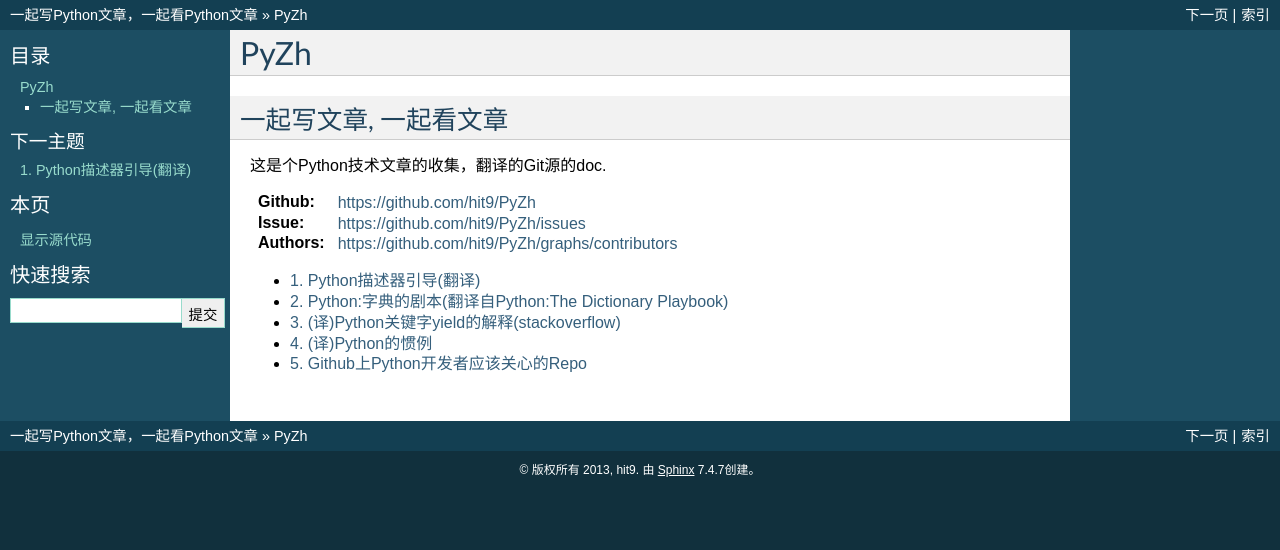
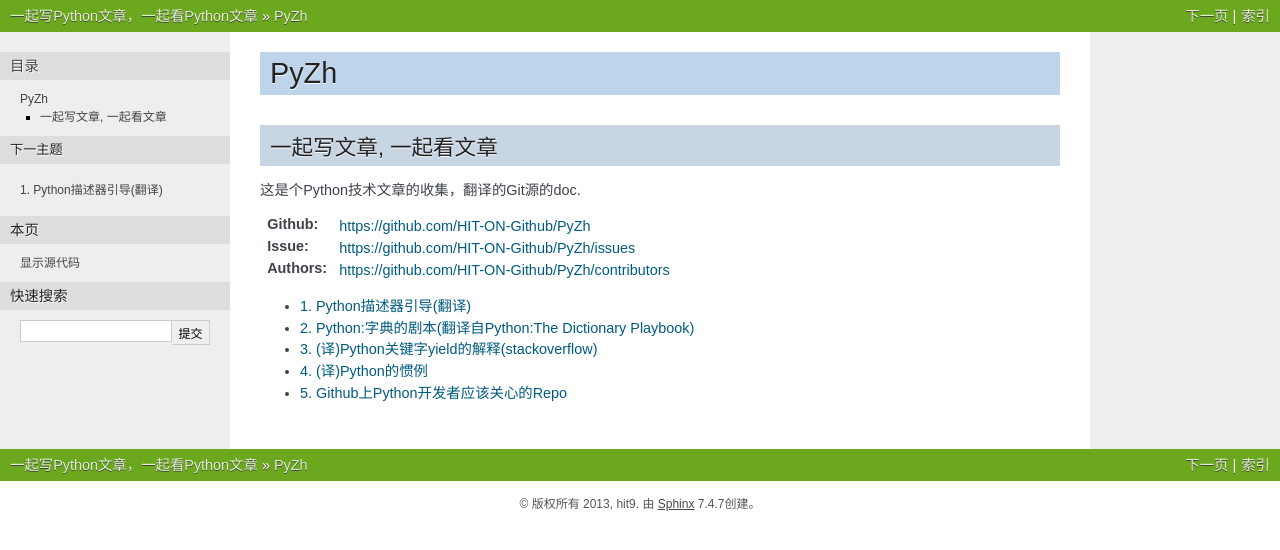
Before and after one commit to MrKiven/PyZh, a Sphinx documentation site: the page built from docs/index.rst, in a window 1280 px wide. Shown: the top 550 px of the page. Built offline with Sphinx 7.4.7, drawn with Linux system fonts in a browser that asks for light colours; comment, search, counter and statistics services are not loaded.

Commit message:
use theme nature, change the repo http site url

```diff
--- a/docs/_themes/default_theme/layout.html
+++ /dev/null
@@ -1,15 +0,0 @@
-{#
-    default/layout.html
-    ~~~~~~~~~~~~~~~~~~~
-
-    Sphinx layout template for the default theme.
-
-    :copyright: Copyright 2007-2011 by the Sphinx team, see AUTHORS.
-    :license: BSD, see LICENSE for details.
-#}
-{% extends "basic/layout.html" %}
-
-
-{% if theme_collapsiblesidebar|tobool %}
-{% set script_files = script_files + ['_static/sidebar.js'] %}
-{% endif %}
--- a/docs/_themes/default_theme/static/default.css_t
+++ /dev/null
@@ -1,310 +0,0 @@
-/*
- * default.css_t
- * ~~~~~~~~~~~~~
- *
- * Sphinx stylesheet -- default theme.
- *
- * :copyright: Copyright 2007-2011 by the Sphinx team, see AUTHORS.
- * :license: BSD, see LICENSE for details.
- *
- */
-
-@import url("basic.css");
-
-/* -- page layout ----------------------------------------------------------- */
-
-body {
-    font-family: {{ theme_bodyfont }};
-    font-size: 100%;
-    background-color: {{ theme_footerbgcolor }};
-    color: #000;
-    margin: 0;
-    padding: 0;
-}
-
-div.document {
-    background-color: {{ theme_sidebarbgcolor }};
-}
-
-div.documentwrapper {
-    float: left;
-    width: 100%;
-}
-
-div.bodywrapper {
-    margin: 0 0 0 {{ theme_sidebarwidth|toint }}px;
-}
-
-div.body {
-    background-color: {{ theme_bgcolor }};
-    color: {{ theme_textcolor }};
-    padding: 0 20px 30px 20px;
-}
-
-{%- if theme_rightsidebar|tobool %}
-div.bodywrapper {
-    margin: 0 {{ theme_sidebarwidth|toint }}px 0 0;
-}
-{%- endif %}
-
-div.footer {
-    color: {{ theme_footertextcolor }};
-    width: 100%;
-    padding: 9px 0 9px 0;
-    text-align: center;
-    font-size: 75%;
-}
-
-div.footer a {
-    color: {{ theme_footertextcolor }};
-    text-decoration: underline;
-}
-
-div.related {
-    background-color: {{ theme_relbarbgcolor }};
-    line-height: 30px;
-    color: {{ theme_relbartextcolor }};
-}
-
-div.related a {
-    color: {{ theme_relbarlinkcolor }};
-}
-
-div.sphinxsidebar {
-    {%- if theme_stickysidebar|tobool %}
-    top: 30px;
-    bottom: 0;
-    margin: 0;
-    position: fixed;
-    overflow: auto;
-    height: auto;
-    {%- endif %}
-    {%- if theme_rightsidebar|tobool %}
-    float: right;
-    {%- if theme_stickysidebar|tobool %}
-    right: 0;
-    {%- endif %}
-    {%- endif %}
-}
-
-{%- if theme_stickysidebar|tobool %}
-/* this is nice, but it it leads to hidden headings when jumping
-   to an anchor */
-/*
-div.related {
-    position: fixed;
-}
-
-div.documentwrapper {
-    margin-top: 30px;
-}
-*/
-{%- endif %}
-
-div.sphinxsidebar h3 {
-    font-family: {{ theme_headfont }};
-    color: {{ theme_sidebartextcolor }};
-    font-size: 1.4em;
-    font-weight: normal;
-    margin: 0;
-    padding: 0;
-}
-
-div.sphinxsidebar h3 a {
-    color: {{ theme_sidebartextcolor }};
-}
-
-div.sphinxsidebar h4 {
-    font-family: {{ theme_headfont }};
-    color: {{ theme_sidebartextcolor }};
-    font-size: 1.3em;
-    font-weight: normal;
-    margin: 5px 0 0 0;
-    padding: 0;
-}
-
-div.sphinxsidebar p {
-    color: {{ theme_sidebartextcolor }};
-}
-
-div.sphinxsidebar p.topless {
-    margin: 5px 10px 10px 10px;
-}
-
-div.sphinxsidebar ul {
-    margin: 10px;
-    padding: 0;
-    color: {{ theme_sidebartextcolor }};
-}
-
-div.sphinxsidebar a {
-    color: {{ theme_sidebarlinkcolor }};
-}
-
-div.sphinxsidebar input {
-    border: 1px solid {{ theme_sidebarlinkcolor }};
-    font-family: sans-serif;
-    font-size: 1em;
-}
-
-{% if theme_collapsiblesidebar|tobool %}
-/* for collapsible sidebar */
-div#sidebarbutton {
-    background-color: {{ theme_sidebarbtncolor }};
-}
-{% endif %}
-
-/* -- hyperlink styles ------------------------------------------------------ */
-
-a {
-    color: {{ theme_linkcolor }};
-    text-decoration: none;
-}
-
-a:visited {
-    color: {{ theme_visitedlinkcolor }};
-    text-decoration: none;
-}
-
-a:hover {
-    text-decoration: underline;
-}
-
-{% if theme_externalrefs|tobool %}
-a.external {
-   text-decoration: none;
-   border-bottom: 1px dashed {{ theme_linkcolor }};
-}
-
-a.external:hover {
-   text-decoration: none;
-   border-bottom: none;
-}
-
-a.external:visited {
-    text-decoration: none;
-    border-bottom: 1px dashed {{ theme_visitedlinkcolor }};
-}
-{% endif %}
-
-/* -- body styles ----------------------------------------------------------- */
-
-div.body h1,
-div.body h2,
-div.body h3,
-div.body h4,
-div.body h5,
-div.body h6 {
-    font-family: {{ theme_headfont }};
-    background-color: {{ theme_headbgcolor }};
-    font-weight: normal;
-    color: {{ theme_headtextcolor }};
-    border-bottom: 1px solid #ccc;
-    margin: 20px -20px 10px -20px;
-    padding: 3px 0 3px 10px;
-}
-
-div.body h1 { margin-top: 0; font-size: 200%; }
-div.body h2 { font-size: 160%; }
-div.body h3 { font-size: 140%; }
-div.body h4 { font-size: 120%; }
-div.body h5 { font-size: 110%; }
-div.body h6 { font-size: 100%; }
-
-a.headerlink {
-    color: {{ theme_headlinkcolor }};
-    font-size: 0.8em;
-    padding: 0 4px 0 4px;
-    text-decoration: none;
-}
-
-a.headerlink:hover {
-    background-color: {{ theme_headlinkcolor }};
-    color: white;
-}
-
-div.body p, div.body dd, div.body li {
-    text-align: justify;
-    line-height: 130%;
-}
-
-div.admonition p.admonition-title + p {
-    display: inline;
-}
-
-div.admonition p {
-    margin-bottom: 5px;
-}
-
-div.admonition pre {
-    margin-bottom: 5px;
-}
-
-div.admonition ul, div.admonition ol {
-    margin-bottom: 5px;
-}
-
-div.note {
-    background-color: #eee;
-    border: 1px solid #ccc;
-}
-
-div.seealso {
-    background-color: #ffc;
-    border: 1px solid #ff6;
-}
-
-div.topic {
-    background-color: #eee;
-}
-
-div.warning {
-    background-color: #ffe4e4;
-    border: 1px solid #f66;
-}
-
-p.admonition-title {
-    display: inline;
-}
-
-p.admonition-title:after {
-    content: ":";
-}
-
-pre {
-    padding: 5px;
-    background-color: {{ theme_codebgcolor }};
-    color: {{ theme_codetextcolor }};
-    line-height: 120%;
-    border: 1px solid #ac9;
-    border-left: none;
-    border-right: none;
-}
-
-tt {
-    background-color: #ecf0f3;
-    padding: 0 1px 0 1px;
-    font-size: 0.95em;
-}
-
-th {
-    background-color: #ede;
-}
-
-.warning tt {
-    background: #efc2c2;
-}
-
-.note tt {
-    background: #d6d6d6;
-}
-
-.viewcode-back {
-    font-family: {{ theme_bodyfont }};
-}
-
-div.viewcode-block:target {
-    background-color: #f4debf;
-    border-top: 1px solid #ac9;
-    border-bottom: 1px solid #ac9;
-}
--- a/docs/_themes/default_theme/static/sidebar.js
+++ /dev/null
@@ -1,151 +0,0 @@
-/*
- * sidebar.js
- * ~~~~~~~~~~
- *
- * This script makes the Sphinx sidebar collapsible.
- *
- * .sphinxsidebar contains .sphinxsidebarwrapper.  This script adds
- * in .sphixsidebar, after .sphinxsidebarwrapper, the #sidebarbutton
- * used to collapse and expand the sidebar.
- *
- * When the sidebar is collapsed the .sphinxsidebarwrapper is hidden
- * and the width of the sidebar and the margin-left of the document
- * are decreased. When the sidebar is expanded the opposite happens.
- * This script saves a per-browser/per-session cookie used to
- * remember the position of the sidebar among the pages.
- * Once the browser is closed the cookie is deleted and the position
- * reset to the default (expanded).
- *
- * :copyright: Copyright 2007-2011 by the Sphinx team, see AUTHORS.
- * :license: BSD, see LICENSE for details.
- *
- */
-
-$(function() {
-  // global elements used by the functions.
-  // the 'sidebarbutton' element is defined as global after its
-  // creation, in the add_sidebar_button function
-  var bodywrapper = $('.bodywrapper');
-  var sidebar = $('.sphinxsidebar');
-  var sidebarwrapper = $('.sphinxsidebarwrapper');
-
-  // for some reason, the document has no sidebar; do not run into errors
-  if (!sidebar.length) return;
-
-  // original margin-left of the bodywrapper and width of the sidebar
-  // with the sidebar expanded
-  var bw_margin_expanded = bodywrapper.css('margin-left');
-  var ssb_width_expanded = sidebar.width();
-
-  // margin-left of the bodywrapper and width of the sidebar
-  // with the sidebar collapsed
-  var bw_margin_collapsed = '.8em';
-  var ssb_width_collapsed = '.8em';
-
-  // colors used by the current theme
-  var dark_color = $('.related').css('background-color');
-  var light_color = $('.document').css('background-color');
-
-  function sidebar_is_collapsed() {
-    return sidebarwrapper.is(':not(:visible)');
-  }
-
-  function toggle_sidebar() {
-    if (sidebar_is_collapsed())
-      expand_sidebar();
-    else
-      collapse_sidebar();
-  }
-
-  function collapse_sidebar() {
-    sidebarwrapper.hide();
-    sidebar.css('width', ssb_width_collapsed);
-    bodywrapper.css('margin-left', bw_margin_collapsed);
-    sidebarbutton.css({
-        'margin-left': '0',
-        'height': bodywrapper.height()
-    });
-    sidebarbutton.find('span').text('»');
-    sidebarbutton.attr('title', _('Expand sidebar'));
-    document.cookie = 'sidebar=collapsed';
-  }
-
-  function expand_sidebar() {
-    bodywrapper.css('margin-left', bw_margin_expanded);
-    sidebar.css('width', ssb_width_expanded);
-    sidebarwrapper.show();
-    sidebarbutton.css({
-        'margin-left': ssb_width_expanded-12,
-        'height': bodywrapper.height()
-    });
-    sidebarbutton.find('span').text('«');
-    sidebarbutton.attr('title', _('Collapse sidebar'));
-    document.cookie = 'sidebar=expanded';
-  }
-
-  function add_sidebar_button() {
-    sidebarwrapper.css({
-        'float': 'left',
-        'margin-right': '0',
-        'width': ssb_width_expanded - 28
-    });
-    // create the button
-    sidebar.append(
-        '<div id="sidebarbutton"><span>&laquo;</span></div>'
-    );
-    var sidebarbutton = $('#sidebarbutton');
-    light_color = sidebarbutton.css('background-color');
-    // find the height of the viewport to center the '<<' in the page
-    var viewport_height;
-    if (window.innerHeight)
- 	  viewport_height = window.innerHeight;
-    else
-	  viewport_height = $(window).height();
-    sidebarbutton.find('span').css({
-        'display': 'block',
-        'margin-top': (viewport_height - sidebar.position().top - 20) / 2
-    });
-
-    sidebarbutton.click(toggle_sidebar);
-    sidebarbutton.attr('title', _('Collapse sidebar'));
-    sidebarbutton.css({
-        'color': '#FFFFFF',
-        'border-left': '1px solid ' + dark_color,
-        'font-size': '1.2em',
-        'cursor': 'pointer',
-        'height': bodywrapper.height(),
-        'padding-top': '1px',
-        'margin-left': ssb_width_expanded - 12
-    });
-
-    sidebarbutton.hover(
-      function () {
-          $(this).css('background-color', dark_color);
-      },
-      function () {
-          $(this).css('background-color', light_color);
-      }
-    );
-  }
-
-  function set_position_from_cookie() {
-    if (!document.cookie)
-      return;
-    var items = document.cookie.split(';');
-    for(var k=0; k<items.length; k++) {
-      var key_val = items[k].split('=');
-      var key = key_val[0];
-      if (key == 'sidebar') {
-        var value = key_val[1];
-        if ((value == 'collapsed') && (!sidebar_is_collapsed()))
-          collapse_sidebar();
-        else if ((value == 'expanded') && (sidebar_is_collapsed()))
-          expand_sidebar();
-      }
-    }
-  }
-
-  add_sidebar_button();
-  var sidebarbutton = $('#sidebarbutton');
-  set_position_from_cookie();
-});
--- a/docs/_themes/default_theme/theme.conf
+++ /dev/null
@@ -1,32 +0,0 @@
-[theme]
-inherit = basic
-stylesheet = default.css
-pygments_style = sphinx
-
-[options]
-rightsidebar = false
-stickysidebar = false
-collapsiblesidebar = false
-externalrefs = false
-
-footerbgcolor    = #11303d
-footertextcolor  = #ffffff
-sidebarbgcolor   = #1c4e63
-sidebarbtncolor  = #3c6e83
-sidebartextcolor = #ffffff
-sidebarlinkcolor = #98dbcc
-relbarbgcolor    = #133f52
-relbartextcolor  = #ffffff
-relbarlinkcolor  = #ffffff
-bgcolor          = #ffffff
-textcolor        = #000000
-headbgcolor      = #f2f2f2
-headtextcolor    = #20435c
-headlinkcolor    = #c60f0f
-linkcolor        = #355f7c
-visitedlinkcolor = #355f7c
-codebgcolor      = #eeffcc
-codetextcolor    = #333333
-
-bodyfont = sans-serif
-headfont = 'Trebuchet MS', sans-serif
--- a/docs/conf.py
+++ b/docs/conf.py
@@ -245,9 +245,7 @@ html_title = u"一起写Python文章，一起看Python文章"
 
 
 # Activate the theme.
-sys.path.append(os.path.abspath('_themes'))
-html_theme_path = ['_themes']
-html_theme = 'default_theme'
+html_theme = 'nature'
 
 rst_epilog = """
 .. include:: comment.rst
--- a/docs/index.rst
+++ b/docs/index.rst
@@ -8,9 +8,9 @@ PyZh
 
 这是个Python技术文章的收集，翻译的Git源的doc.
 
-:Github: https://github.com/hit9/PyZh
-:Issue: https://github.com/hit9/PyZh/issues
-:Authors: https://github.com/hit9/PyZh/graphs/contributors
+:Github: https://github.com/HIT-ON-Github/PyZh
+:Issue: https://github.com/HIT-ON-Github/PyZh/issues
+:Authors: https://github.com/HIT-ON-Github/PyZh/contributors
 
 .. toctree::
     :maxdepth: 1
```
Also changed, not shown: docs/_static/forkme.png (deleted), 1 other file.
